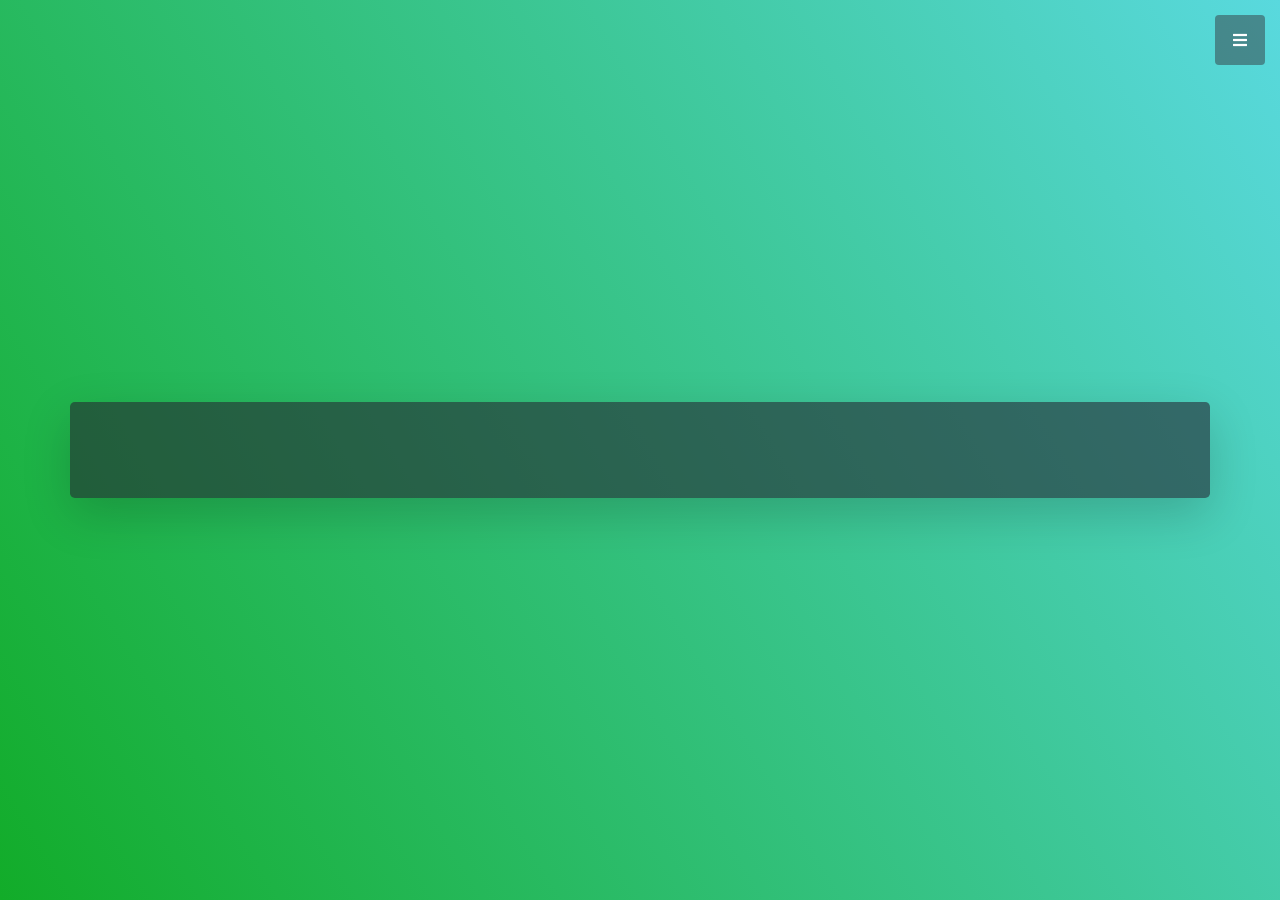
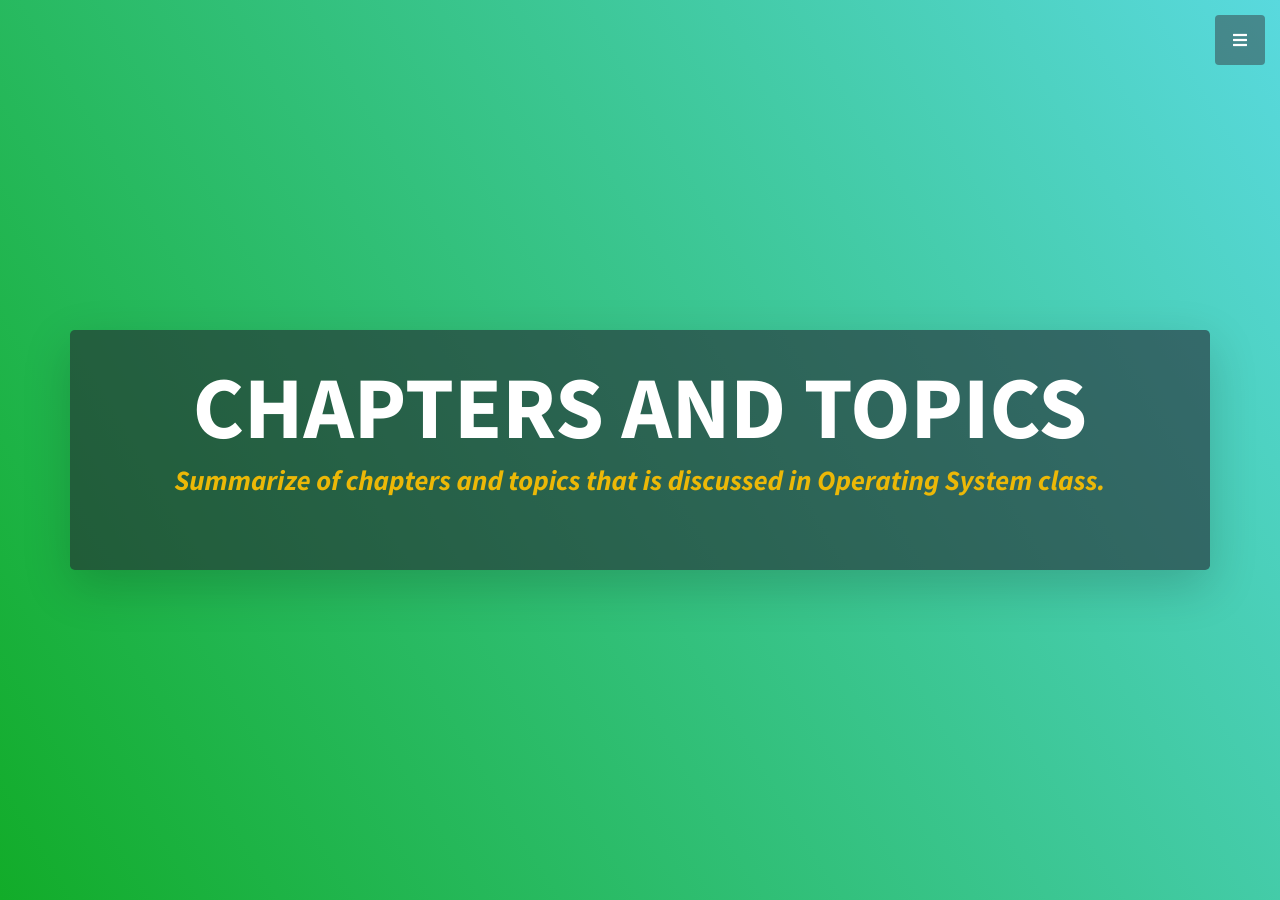
Before and after one commit to andriansyahp/extra191, a Jekyll site: the page built from contents/chapters.md, in a window 1280 px wide and 900 px high. Built offline with Jekyll 4.4.1, drawn with Linux system fonts in a browser that asks for light colours; our own code applies the rules of GitHub Pages for plain Markdown files.

Commit message:
Repaired the permalinks

```diff
--- a/_includes/navbar.html
+++ b/_includes/navbar.html
@@ -8,19 +8,19 @@
             <a class="js-scroll-trigger" href="{{ site.baseurl }}">Extra191</a>
           </li>
           <li class="sidebar-nav-item">
-            <a class="js-scroll-trigger" href="{{ site.baseurl }}/contents/prerequisites.html">Prerequisites</a>
+            <a class="js-scroll-trigger" href="{{ site.baseurl }}/contents/prerequisites">Prerequisites</a>
           </li>
           <li class="sidebar-nav-item">
-            <a class="js-scroll-trigger" href="{{ site.baseurl }}/contents/badak.md">Badak</a>
+            <a class="js-scroll-trigger" href="{{ site.baseurl }}/contents/badak">Badak</a>
           </li>
           <li class="sidebar-nav-item">
-            <a class="js-scroll-trigger" href="{{ site.baseurl }}/contents/memo.html">Memo</a>
+            <a class="js-scroll-trigger" href="{{ site.baseurl }}/contents/memo">Memo</a>
           </li>
           <li class="sidebar-nav-item">
-            <a class="js-scroll-trigger" href="#">Chapters and Topics</a>
+            <a class="js-scroll-trigger" href="{{ site.baseurl }}/contents/chapters-topics">Chapters and Topics</a>
           </li>
           <li class="sidebar-nav-item">
-            <a class="js-scroll-trigger" href="#{{ site.baseurl }}/contents/links.md">External Links</a>
+            <a class="js-scroll-trigger" href="{{ site.baseurl }}/contents/links">External Links</a>
           </li>
     </ul>
 </nav>
--- a/contents/chapters.md
+++ b/contents/chapters.md
@@ -1,6 +1,6 @@
-<!-- ---
+---
 title: "CHAPTERS AND TOPICS"
 description: "Summarize of chapters and topics that is discussed in Operating System class."
 layout: default
-permalink: /chapters/
---- -->
+permalink: /chapters-topics/
+---
```
